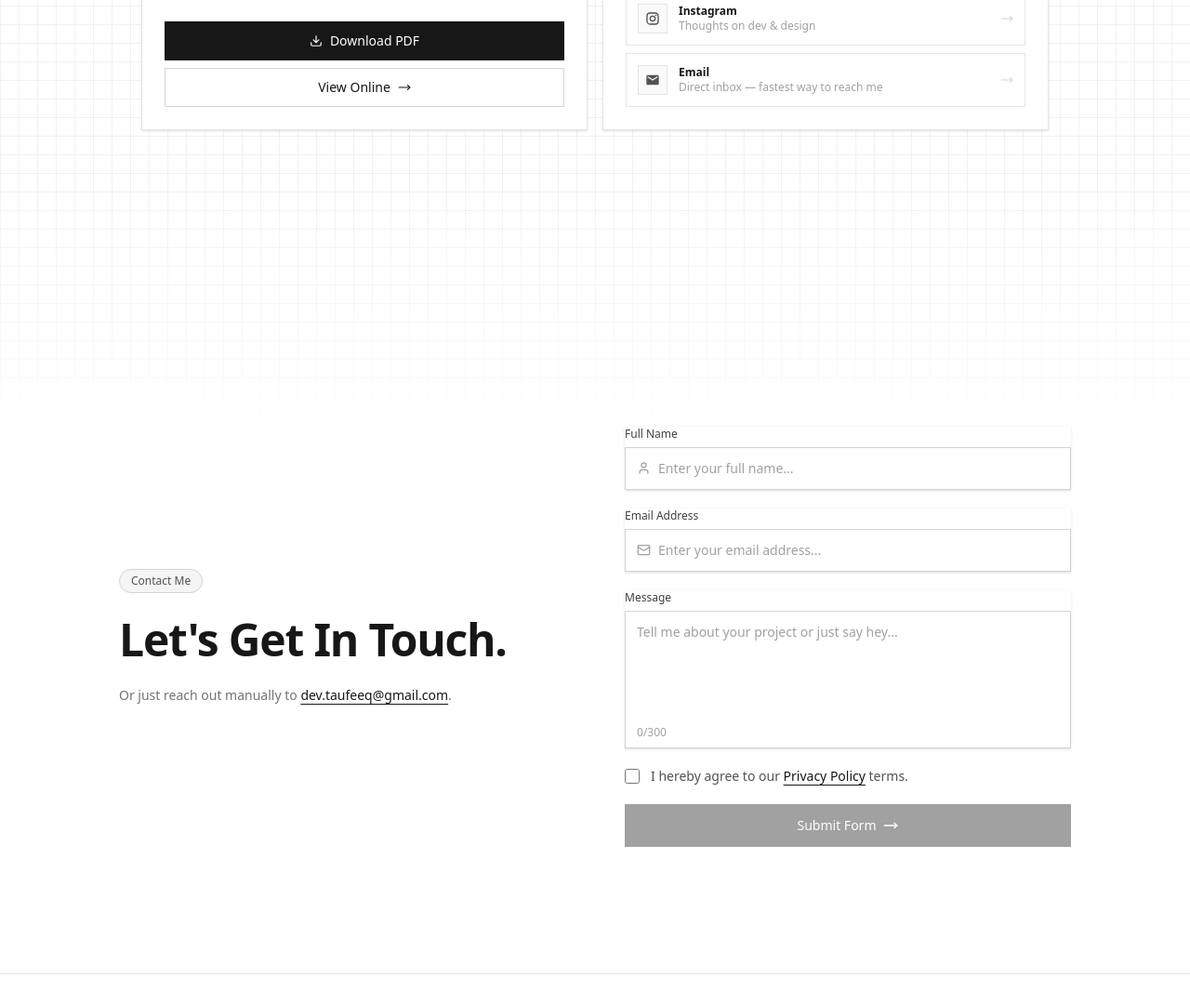
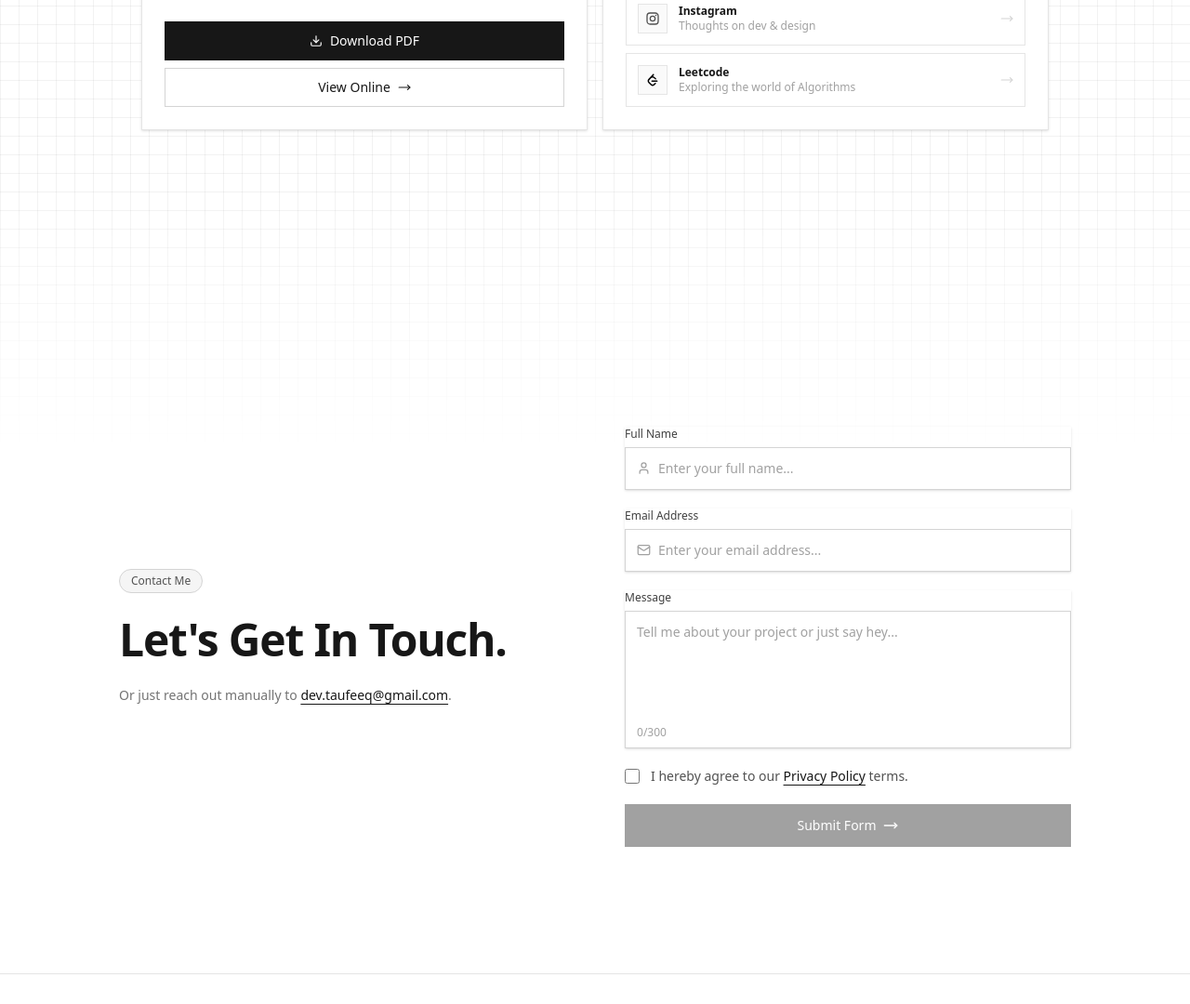
Before and after one commit to taufeeq31/PortFolio, a Next.js app: page /contact in a window 1280 px wide. Shown: the part 474-1554 px from the top of the page at 93% size. Built offline with nearby package versions, Linux system fonts and the light colour scheme; no server answers.

Commit message:
leetcode profile added

```diff
--- a/components/Footer.jsx
+++ b/components/Footer.jsx
@@ -41,6 +41,18 @@ const Footer = () => {
                     >
                         <Mail size={18} />
                     </a>
+                    <a
+                        href="https://leetcode.com/u/mohdtaufiq/"
+                        target="_blank"
+                        rel="noopener noreferrer"
+                        className="text-neutral-400 dark:text-neutral-500 hover:text-black dark:hover:text-white transition-colors"
+                    >
+                        <img
+                            src="/leetcode_icon.svg"
+                            alt="LeetCode"
+                            className="w-[18px] h-[18px] dark:invert hover:opacity-80 transition"
+                        />
+                    </a>
                 </div>
             </div>
         </footer>
--- /dev/null
+++ b/components/LeetcodeIcon.jsx
@@ -0,0 +1,11 @@
+export default function LeetCodeIcon() {
+    return (
+        <svg
+            viewBox="..."
+            fill="currentColor"
+            className="w-5 h-5 text-neutral-400 hover:text-black"
+        >
+            ...
+        </svg>
+    );
+}
--- a/components/Social.jsx
+++ b/components/Social.jsx
@@ -25,11 +25,11 @@ const socials = [
         description: 'Thoughts on dev & design',
     },
     {
-        label: 'Email',
-        handle: 'dev.taufeeq@gmail.com',
-        href: 'https://mail.google.com/mail/?view=cm&fs=1&to=dev.taufeeq@gmail.com',
-        icon: Mail,
-        description: 'Direct inbox — fastest way to reach me',
+        label: 'Leetcode',
+        handle: 'mohdtaufiq',
+        href: 'https://leetcode.com/u/mohdtaufiq/',
+        icon: '/leetcode_icon.svg',
+        description: 'Exploring the world of Algorithms',
     },
 ];
 
@@ -108,10 +108,18 @@ const Social = () => {
                                 className="group flex items-center gap-3 p-3 border border-neutral-200 dark:border-neutral-700 hover:border-neutral-900 dark:hover:border-neutral-400 hover:shadow-[-4px_4px_0px_#000] dark:hover:shadow-[-4px_4px_0px_#fff] transition-all"
                             >
                                 <div className="flex items-center justify-center w-8 h-8 border border-neutral-200 dark:border-neutral-700 bg-neutral-50 dark:bg-neutral-800 shrink-0 group-hover:bg-neutral-900 group-hover:border-neutral-900 transition-colors">
-                                    <Icon
-                                        style={{ fontSize: '16px' }}
-                                        className="text-neutral-600 group-hover:text-white transition-colors"
-                                    />
+                                    {typeof Icon === 'string' ? (
+                                        <img
+                                            src={Icon}
+                                            alt={label}
+                                            className="w-4 h-4 group-hover:brightness-0 group-hover:invert transition-all"
+                                        />
+                                    ) : (
+                                        <Icon
+                                            style={{ fontSize: '16px' }}
+                                            className="text-neutral-600 group-hover:text-white transition-colors"
+                                        />
+                                    )}
                                 </div>
                                 <div className="flex flex-col min-w-0">
                                     <span className="text-xs font-semibold text-neutral-900 dark:text-white font-outfit">
--- a/components/timeline.jsx
+++ b/components/timeline.jsx
@@ -12,6 +12,7 @@ import RocketLaunchIcon from '@mui/icons-material/RocketLaunch';
 import Typography from '@mui/material/Typography';
 import JavascriptIcon from '@mui/icons-material/Javascript';
 import EmojiEventsIcon from '@mui/icons-material/EmojiEvents';
+import CodeIcon from '@mui/icons-material/Code';
 
 
 const milestones = [
@@ -51,10 +52,18 @@ const milestones = [
         description: 'Developed and deployed my first full-stack web application.',
     },
     {
-        year: '2025 — Present',
+        year: '2026 — April',
         icon: <RocketLaunchIcon />,
         color: 'secondary',
-        title: 'Open Source Contributions',
+        title: 'Post LLM Training Intern',
+        description:
+            'Joined Ethara AI where i evaluated multimodel outputs for instruction following to support datasets pipeline.',
+    },
+    {
+        year: '2026 — Present',
+        icon: <CodeIcon />,
+        color: 'primary',
+        title: 'Open Source Exploration',
         description:
             'Actively contributing to open source projects and maintaining personal repositories.',
     },
```
Also changed, not shown: public/leetcode_icon.svg (added), 1 other file (tests, documents, lock files or other folders).
